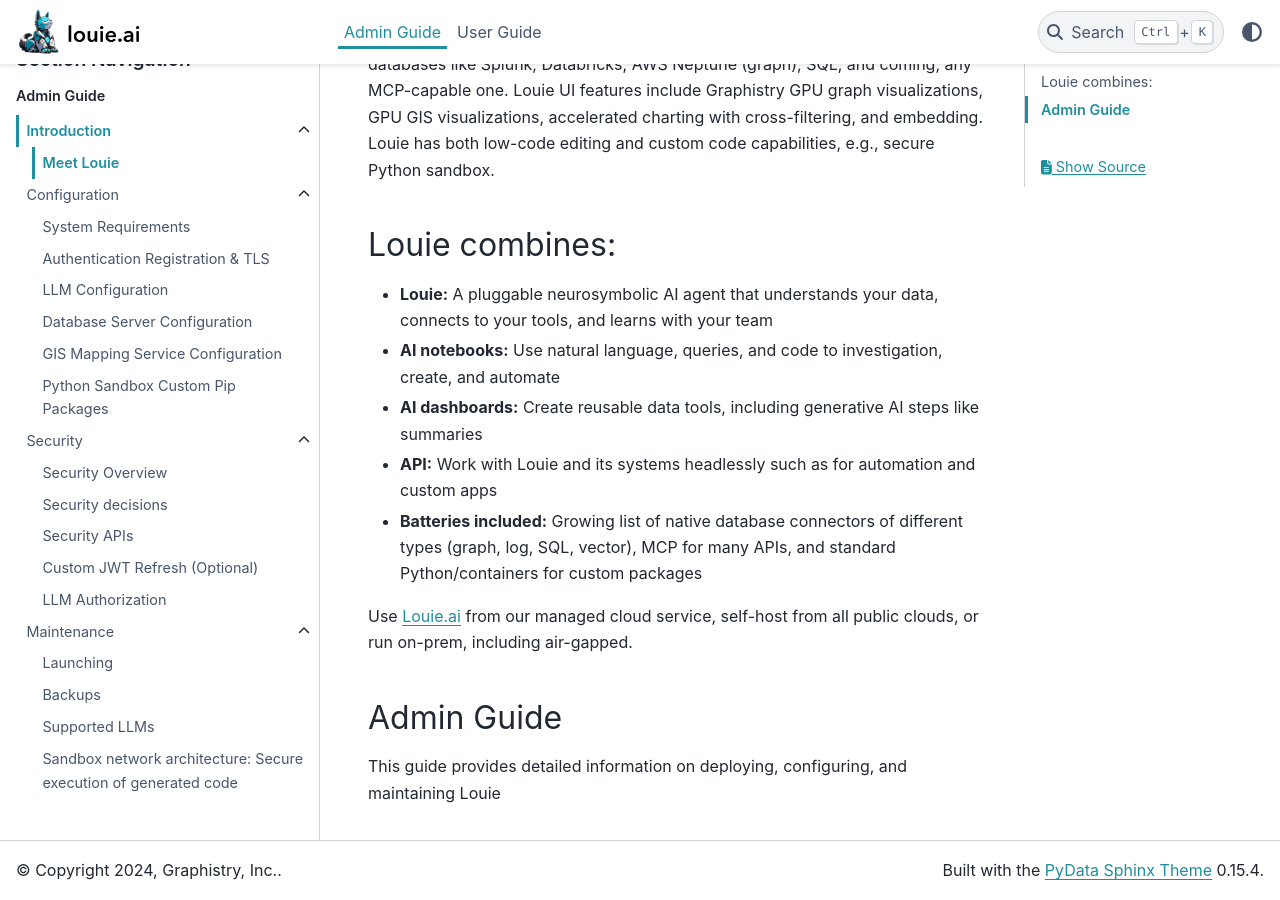
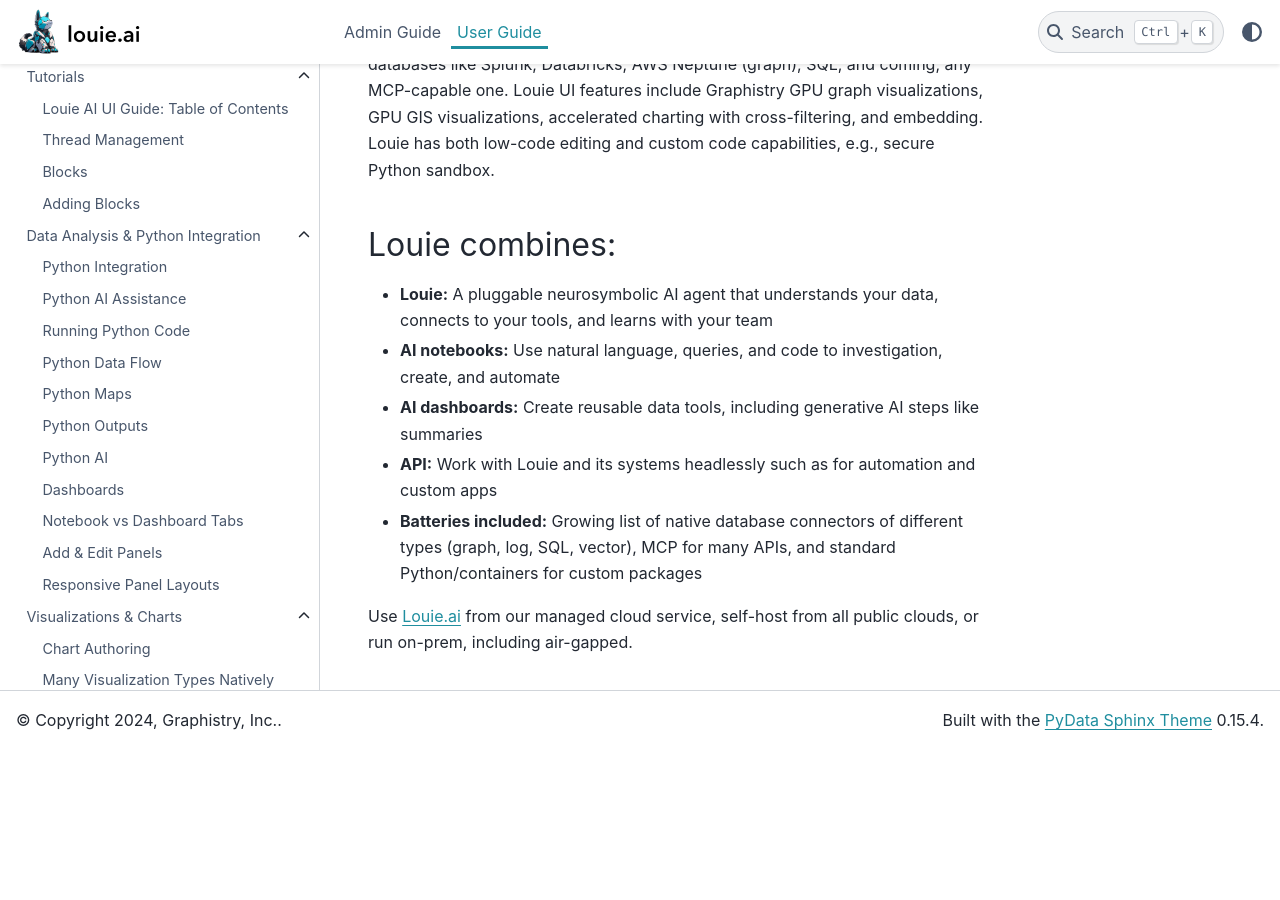
Before and after one commit to graphistry/louie.ai-docs, a Sphinx documentation site: the page built from docs/source/shared/Meet_Louie.md, in a window 1280 px wide and 900 px high, scrolled down 524 px. Built offline with Sphinx 7.4.7 and the PyData theme 0.15.4, drawn with Linux system fonts in a browser that asks for light colours; after the commit the page ends 1273 px from its top, so only the background shows below that.

Commit message:
created shared dir for Meet_Louie and Overview pages, cleaned up various spelling, grammar, etc.

```diff
--- a/docs/source/admin/index.rst
+++ b/docs/source/admin/index.rst
@@ -11,7 +11,7 @@ Admin Guide
    security
    maintenance
 
-This Document Covers:
+The Louie Admin Guide Documentation covers:
 
 - Purpose
 - Planned Deployment Architecture & Configuration
--- a/docs/source/admin/introduction.rst
+++ b/docs/source/admin/introduction.rst
@@ -4,4 +4,5 @@ Introduction
 .. toctree::
    :maxdepth: 2
 
-   001_Meet_Louie
+   ../shared/Meet_Louie
+   ../shared/Overview
--- a/docs/source/admin/001_Meet_Louie.md
+++ b/docs/source/shared/Meet_Louie.md
@@ -13,8 +13,3 @@ Louie.a is a GenAI-first data analysis platform designed for investigations. It
 * **Batteries included:** Growing list of native database connectors of different types (graph, log, SQL, vector),  MCP for many APIs, and standard Python/containers for custom packages
 
 Use Louie.ai from our managed cloud service, self-host from all public clouds, or run on-prem, including air-gapped.
-
-
-## Admin Guide
-
-This guide provides detailed information on deploying, configuring, and maintaining Louie
--- a/docs/source/user/introduction.rst
+++ b/docs/source/user/introduction.rst
@@ -3,5 +3,5 @@ Introduction
 .. toctree::
    :maxdepth: 2
 
-   01_Meet_L_O_U_I_E_
-   03_Overview
+   ../shared/Meet_Louie
+   ../shared/Overview
```
Also changed, not shown: docs/source/shared/Overview.md (added, +13 -0 lines), docs/source/user/01_Meet_L_O_U_I_E_.md (deleted, +0 -8 lines), docs/source/shared/images/Louie_logo.png (added).
